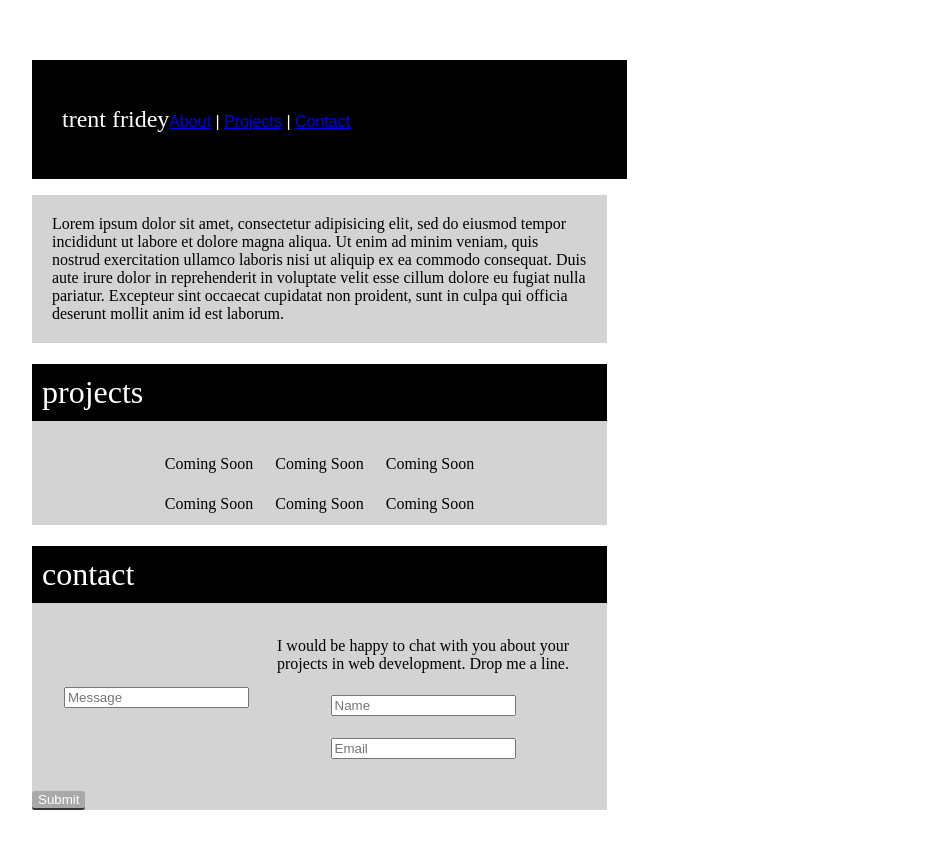
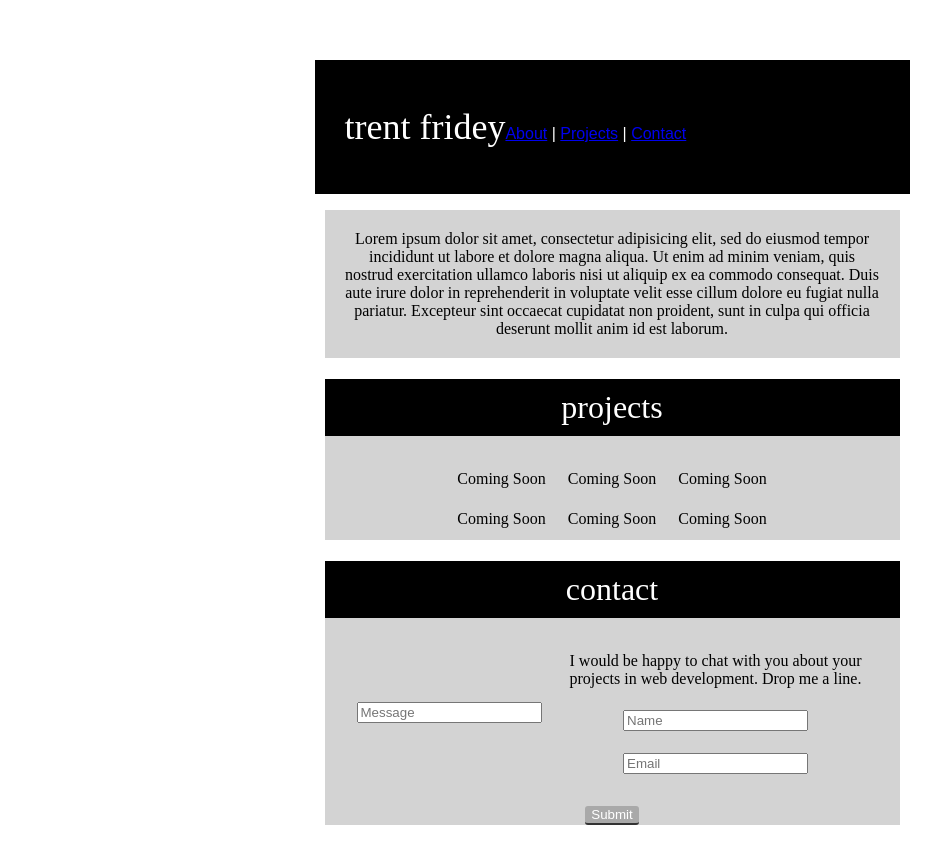
Before and after one commit to trentfridey/trentfridey.github.io, a plain HTML site: page index.html in a window 1280 px wide. Shown: the whole page, without its empty margins (28-969 px from the left). Drawn offline with Linux system fonts and the light colour scheme.

Commit message:
update index and style

```diff
--- a/index.html
+++ b/index.html
@@ -3,6 +3,7 @@
   <link rel="stylesheet" type="text/css" href="style.css" />
 </head>
 <body>
+  <center>
   <div class="nav">
     <p><span id="title">trent fridey</span><span id="links"><a href="#about">About</a> |
     <a href="#proj">Projects</a> |
@@ -45,7 +46,7 @@
     <form>
       <table>
         <tr>
-          <td rowspan="3"><input type="text" id="Message" height="250px" placeholder="Message"></input></td>
+          <td rowspan="3"><input type="text" id="Message" height="250px" display="box" placeholder="Message"></input></td>
           <td>I would be happy to chat with you about your projects in web development. Drop me a line.</td>
         </tr>
         <tr>
@@ -58,5 +59,6 @@
       <button type="submit">Submit</button>
     </form>
   </div>
+</center>
 </body>
 </html>
--- a/style.css
+++ b/style.css
@@ -35,17 +35,22 @@ button {
   color:white;
   background-color: black;
   padding:10px;
+  display:flex;
+  flex-direction:row;
+  justify-content: space-between;
 }
 #links {
   font-family:sans-serif;
-  display:inline;
+  order:2;
+  flex-grow:1;
   text-align:right;
   text-decoration: none;
 }
 #title {
   font-family: "Segoe UI Light" sans-serif;
-  font-size: 24px;
+  font-size: 36px;
   font-weight:normal;
-  display:inline;
+  order:1;
+  flex-grow:2;
   text-align: left;
 }
```
